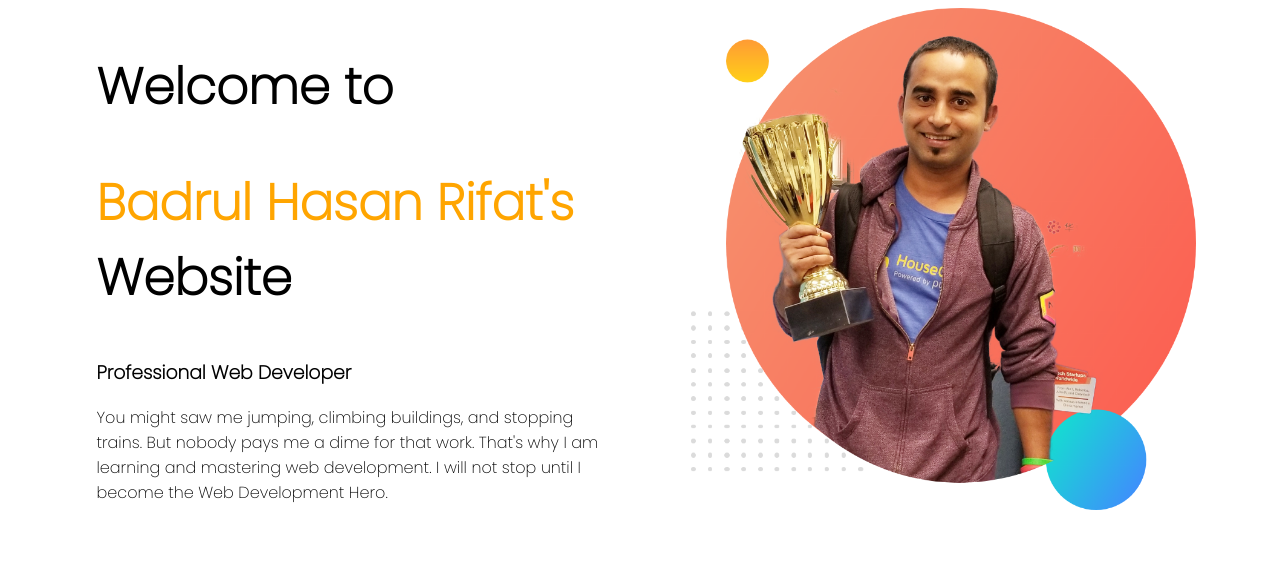
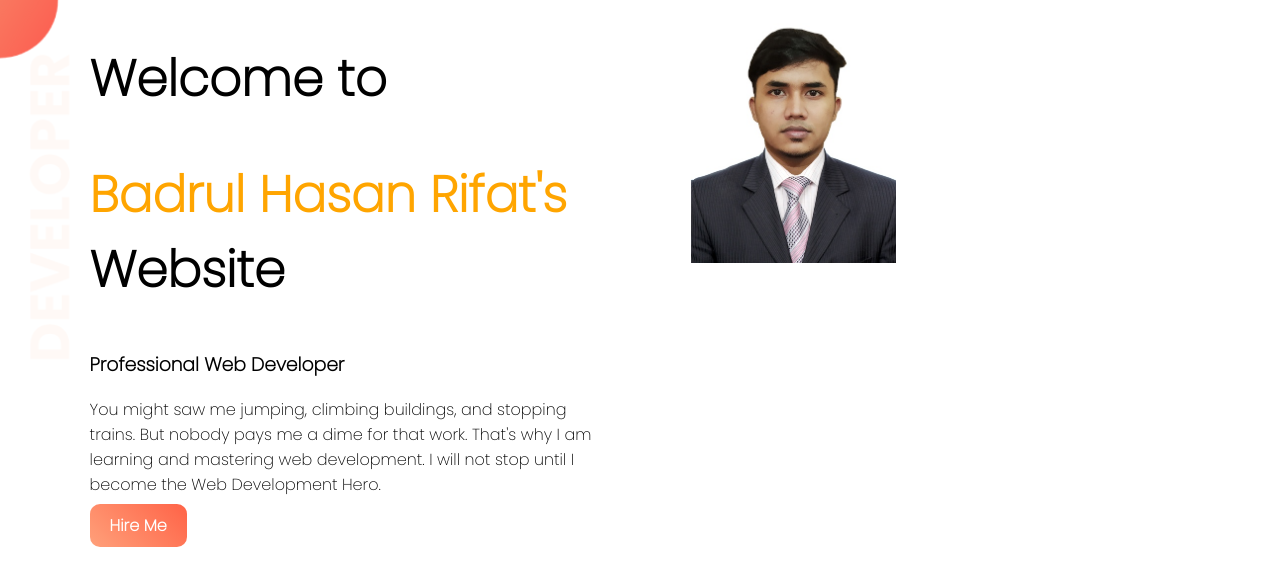
Before and after one commit to bhrifat/web-portfolio, a plain HTML site: page index.html in a window 1280 px wide. Drawn offline with Linux system fonts and the light colour scheme; a web font is replaced by a local one.

Commit message:
finished top part

```diff
--- a/index.html
+++ b/index.html
@@ -9,16 +9,17 @@
     <link rel="stylesheet" href="style.css">
 </head>
 <body>
-    <section>
+    <section class="top-banner">
         <div class="half-width">
             <h1>Welcome to</h1>
             <h1><span class="name-highlight">Badrul Hasan Rifat's</span> Website</h1>
             <h3>Professional Web Developer</h3>
             <p>You might saw me jumping, climbing buildings, and stopping trains. But nobody pays me a dime for that work. That's why I am learning and mastering web development. I will not stop until I become the Web Development Hero.</p>
+            <a class="link-button" target="_blank" href="https://www.linkedin.com/in/badrul-hasan-rifat-3aa9021a7/">Hire Me</a>
         </div>
 
         <div class="half-width">
-            <img src="images/jhankar.png" alt="">
+            <img src="images/rif.png" alt="">
         </div>
 
     </section>
--- a/style.css
+++ b/style.css
@@ -1,5 +1,6 @@
 body{
     font-family: 'Poppins', sans-serif;
+    margin: 0;
 }
 h1{
     font-size: 50px;
@@ -15,5 +16,22 @@ h1{
 
 }
 .half-width img{
-    width: 100%;
+    position: center;
+    width: 40%;
 }
+.top-banner{
+    background-image: url("images/top-banner.png");
+    background-repeat: no-repeat;
+}
+section{
+    height: 500px;
+}
+.link-button{
+    text-decoration: none;
+    background-image: linear-gradient(45deg, lightSalmon, tomato);
+    padding: 10px 20px;
+    border-radius: 10px;
+    color: white;
+    font-weight: 700;
+
+}
```
Also changed, not shown: images/rif.png (added).
